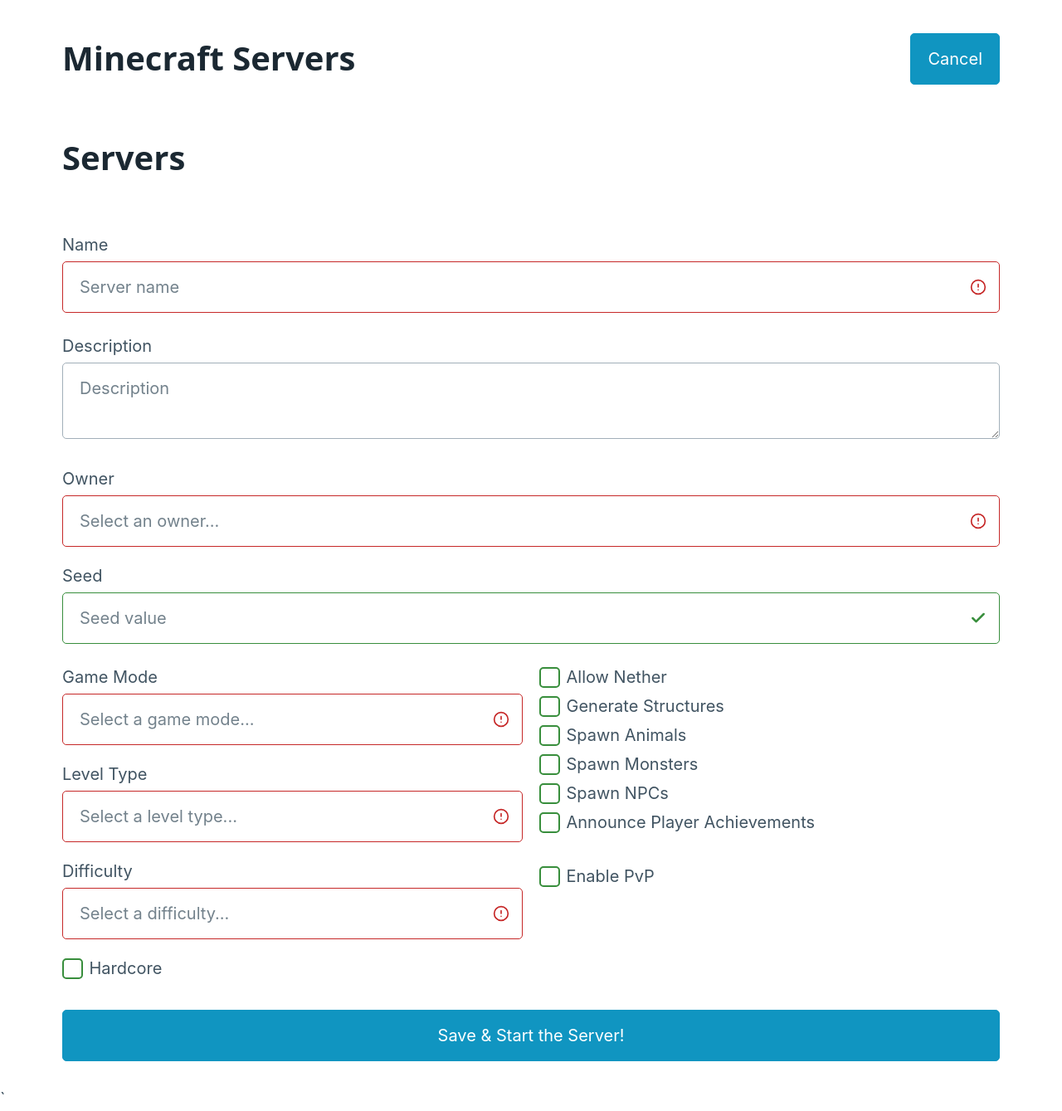
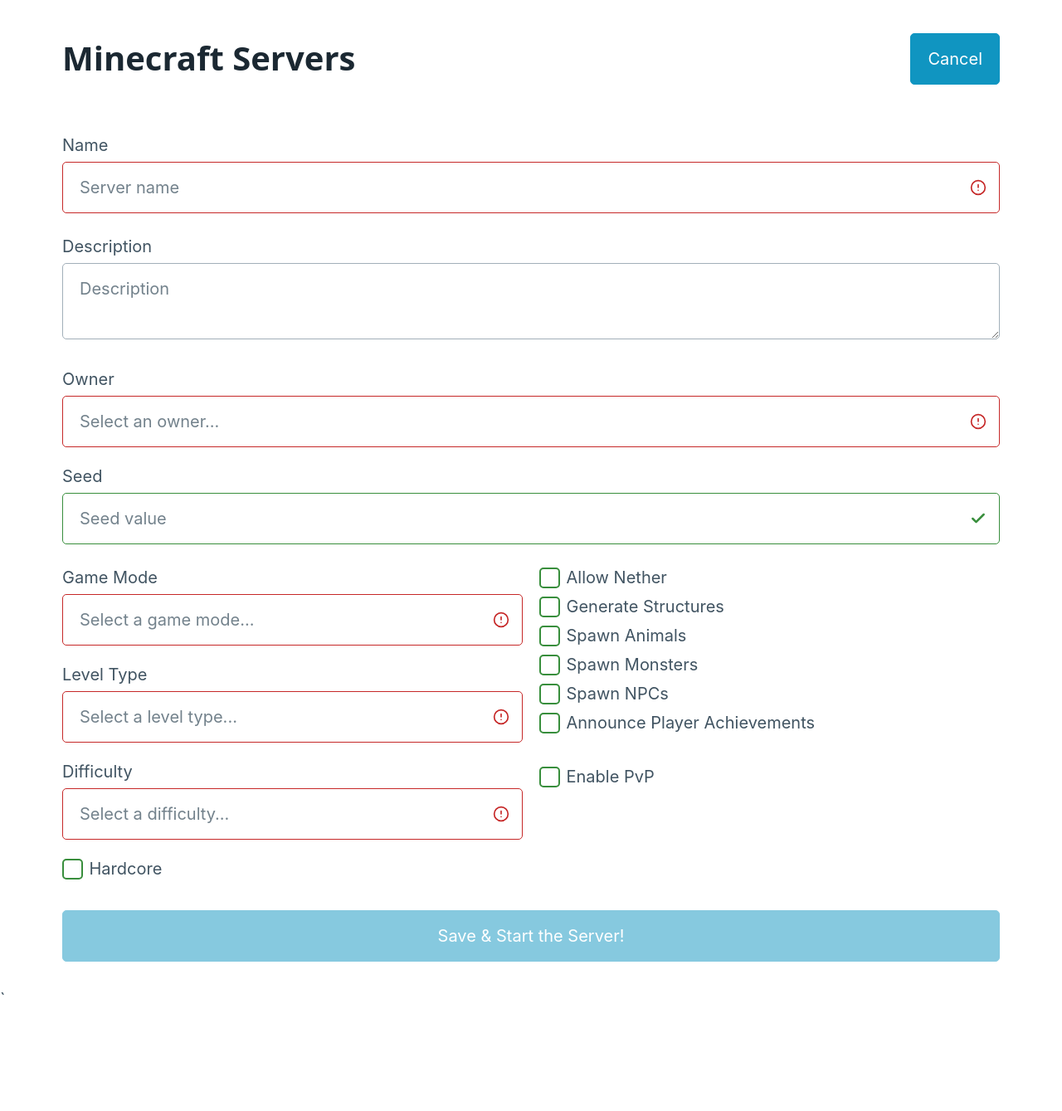
Before and after one commit to kryten87/minecraft-manager, a React (Create React App) app in the folder packages/client/: page /create in a window 1280 px wide. Shown: the whole page at 83% size. After the commit the page ends 1219 px from the top, so only its background shows below. Built offline with nearby package versions, Linux system fonts and the light colour scheme.

Commit message:
chore: update create page form

```diff
--- a/packages/client/src/pages/Create.tsx
+++ b/packages/client/src/pages/Create.tsx
@@ -42,7 +42,7 @@
     ...validate(configValidator, config),
   });
 
-  const [saveIsDisabled, setSaveIsDisabled] = useState(false);
+  const [saveIsDisabled, setSaveIsDisabled] = useState(true);
   const [config, setConfig] = useState({ ...defaultMinecraftConfig } as Partial<MinecraftStackConfig>);
   const [metadata, setMetadata] = useState({} as Partial<MinecraftStackMetadata>);
   const [errors, setErrors] = useState({ ...validate(metadataValidator, metadata), ...validate(configValidator, config) });
@@ -71,10 +71,8 @@
   };
 
   return (
-    <div className="container">
-      <h1>Servers</h1>
+    <>
       <form>
-
         <TextInput
           name="name"
           label="Name"
@@ -189,6 +187,6 @@
           onClick={ onClickSave }
         >Save &amp; Start the Server!</button>
       </form>
-    </div>
+    </>
   );
 };
```
